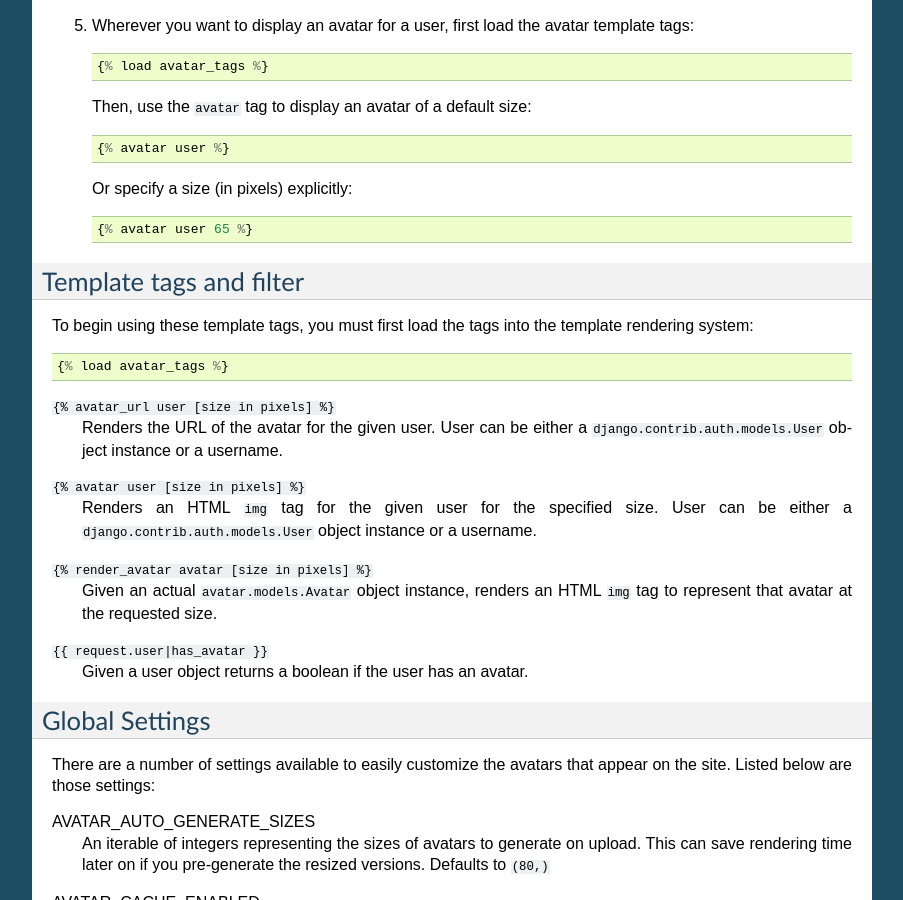
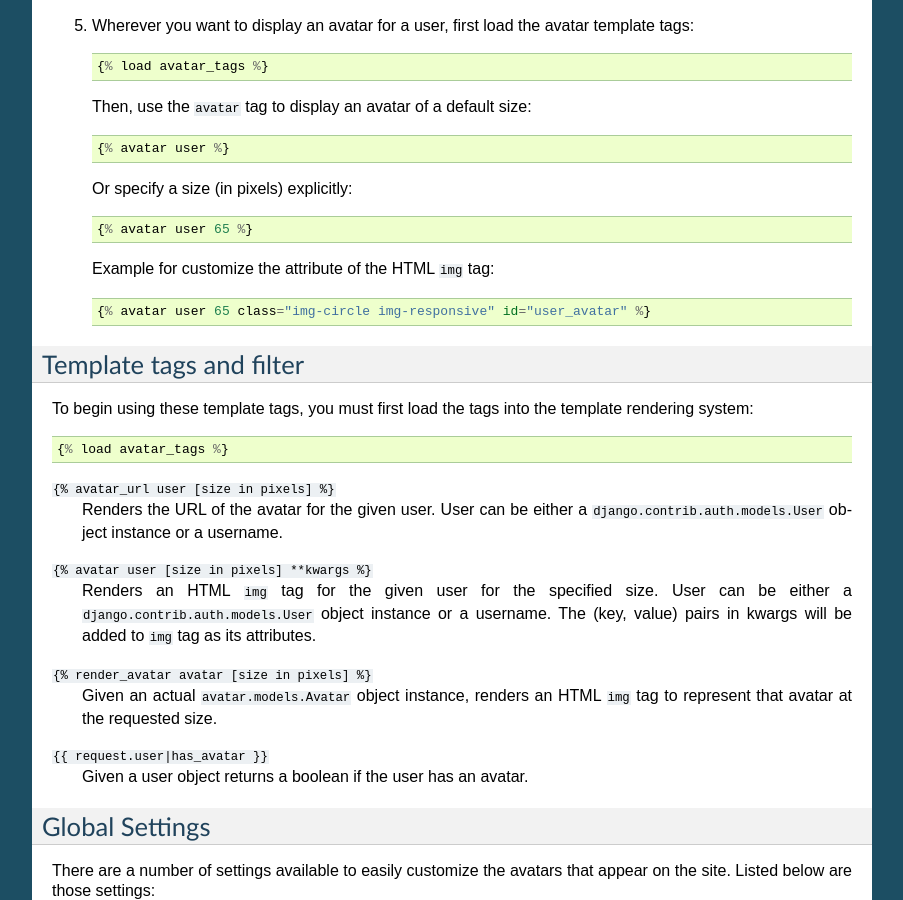
Before and after one commit to jazzband/django-avatar, a Sphinx documentation site: the page built from docs/index.txt, in a window 1280 px wide and 900 px high, scrolled down 986 px. Shown: the whole window, without its empty margins (198-1101 px from the left). Built offline with Sphinx 7.4.7, drawn with Linux system fonts in a browser that asks for light colours.

Commit message:
add feature of customizing the attribute of avatar img

```diff
--- a/docs/index.txt
+++ b/docs/index.txt
@@ -68,6 +68,10 @@
 
         {% avatar user 65 %}
 
+    Example for customize the attribute of the HTML ``img`` tag::
+
+        {% avatar user 65 class="img-circle img-responsive" id="user_avatar" %}
+
 Template tags and filter
 ------------------------
 
@@ -80,10 +84,11 @@
     Renders the URL of the avatar for the given user. User can be either a
     ``django.contrib.auth.models.User`` object instance or a username.
 
-``{% avatar user [size in pixels] %}``
+``{% avatar user [size in pixels] **kwargs %}``
     Renders an HTML ``img`` tag for the given user for the specified size. User
     can be either a ``django.contrib.auth.models.User`` object instance or a
-    username.
+    username. The (key, value) pairs in kwargs will be added to ``img`` tag
+    as its attributes.
 
 ``{% render_avatar avatar [size in pixels] %}``
     Given an actual ``avatar.models.Avatar`` object instance, renders an HTML
```
Also changed, not shown: 2 other files.
